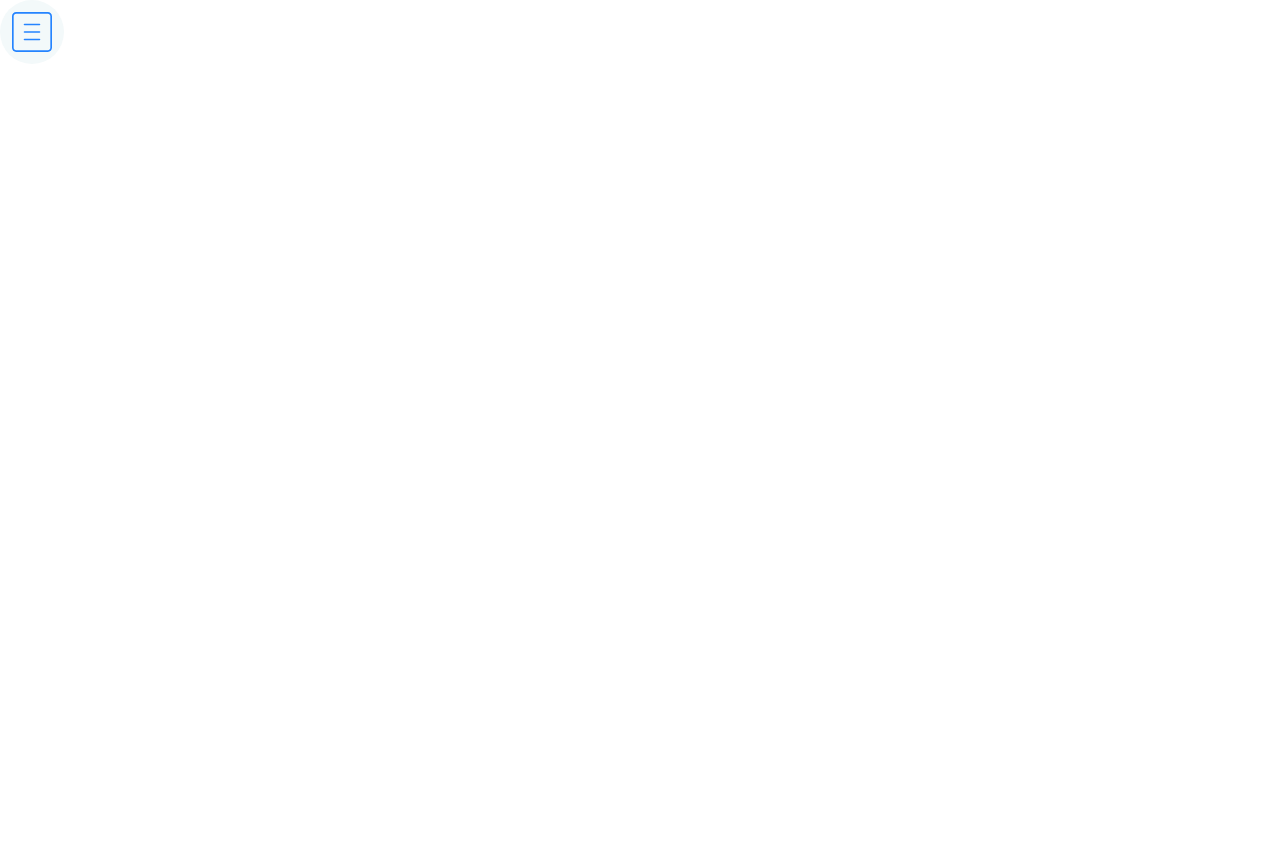
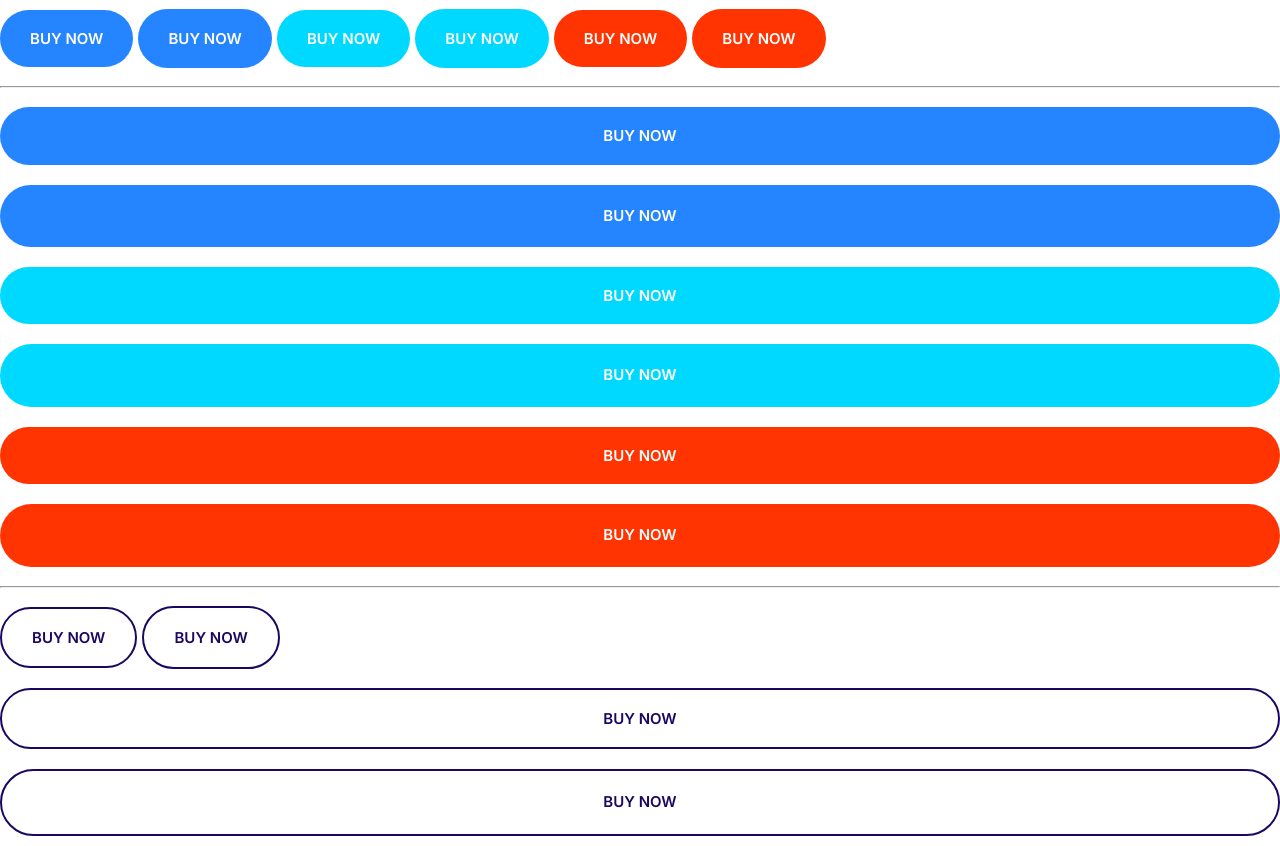
Before and after one commit to hosseinvejdani/hosting-website, a plain HTML site: page index.html in a window 1280 px wide. Before the commit the page ends 800 px from the top, so only its background shows below. Drawn offline with Linux system fonts and the light colour scheme.

Commit message:
define buttons element

```diff
--- a/css/style.css
+++ b/css/style.css
@@ -5,6 +5,12 @@
   --color-accent: #ff3400;
   --color-heading: #1b0760;
   --color-body: #918ca4;
+}
+
+*,
+*::after,
+*::before {
+  box-sizing: border-box;
 }
 
 /* typography */
@@ -177,3 +183,62 @@ ul {
   justify-content: center;
   align-items: center;
 }
+
+/* buttons */
+.btn {
+  font-size: 1.8rem;
+  font-weight: 600;
+  text-transform: uppercase;
+  padding: 2rem 3rem;
+  border: 0;
+  border-radius: 4rem;
+  white-space: nowrap;
+  cursor: pointer;
+  text-align: center;
+  margin: 1rem 0;
+}
+
+.btn--primary {
+  background-color: var(--color-primary);
+  color: white;
+}
+
+.btn--primary:hover {
+  opacity: 0.8;
+}
+.btn--secondary {
+  background-color: var(--color-secondary);
+  color: white;
+}
+.btn--secondary:hover {
+  opacity: 0.8;
+}
+.btn--accent {
+  background-color: var(--color-accent);
+  color: white;
+}
+.btn--accent:hover {
+  opacity: 0.8;
+}
+
+.btn--block {
+  width: 100%;
+  display: inline-block;
+}
+
+.btn--outline {
+  background-color: white;
+  color: var(--color-heading);
+  border: 2px solid var(--color-heading);
+}
+
+.btn--outline:hover {
+  background-color: var(--color-heading);
+  color: white;
+}
+
+@media screen and (min-width: 1024px) {
+  .btn {
+    font-size: 1.5rem;
+  }
+}
--- a/index.html
+++ b/index.html
@@ -15,10 +15,23 @@
     <title>Hosting Website</title>
   </head>
   <body>
-    <span class="icon-container">
-      <svg class="icon icon--primary">
-        <use xlink:href="images/sprite.svg#menu"></use>
-      </svg>
-    </span>
+    <button class="btn btn--primary">Buy Now</button>
+    <a href="" class="btn btn--primary">Buy Now</a>
+    <button class="btn btn--secondary">Buy Now</button>
+    <a href="" class="btn btn--secondary">Buy Now</a>
+    <button class="btn btn--accent">Buy Now</button>
+    <a href="" class="btn btn--accent">Buy Now</a>
+    <hr />
+    <button class="btn btn--primary btn--block">Buy Now</button>
+    <a href="" class="btn btn--primary btn--block">Buy Now</a>
+    <button class="btn btn--secondary btn--block">Buy Now</button>
+    <a href="" class="btn btn--secondary btn--block">Buy Now</a>
+    <button class="btn btn--accent btn--block">Buy Now</button>
+    <a href="" class="btn btn--accent btn--block">Buy Now</a>
+    <hr />
+    <button class="btn btn--outline">Buy Now</button>
+    <a href="" class="btn btn--outline">Buy Now</a>
+    <button class="btn btn--outline btn--block">Buy Now</button>
+    <a href="" class="btn btn--outline btn--block">Buy Now</a>
   </body>
 </html>
```
